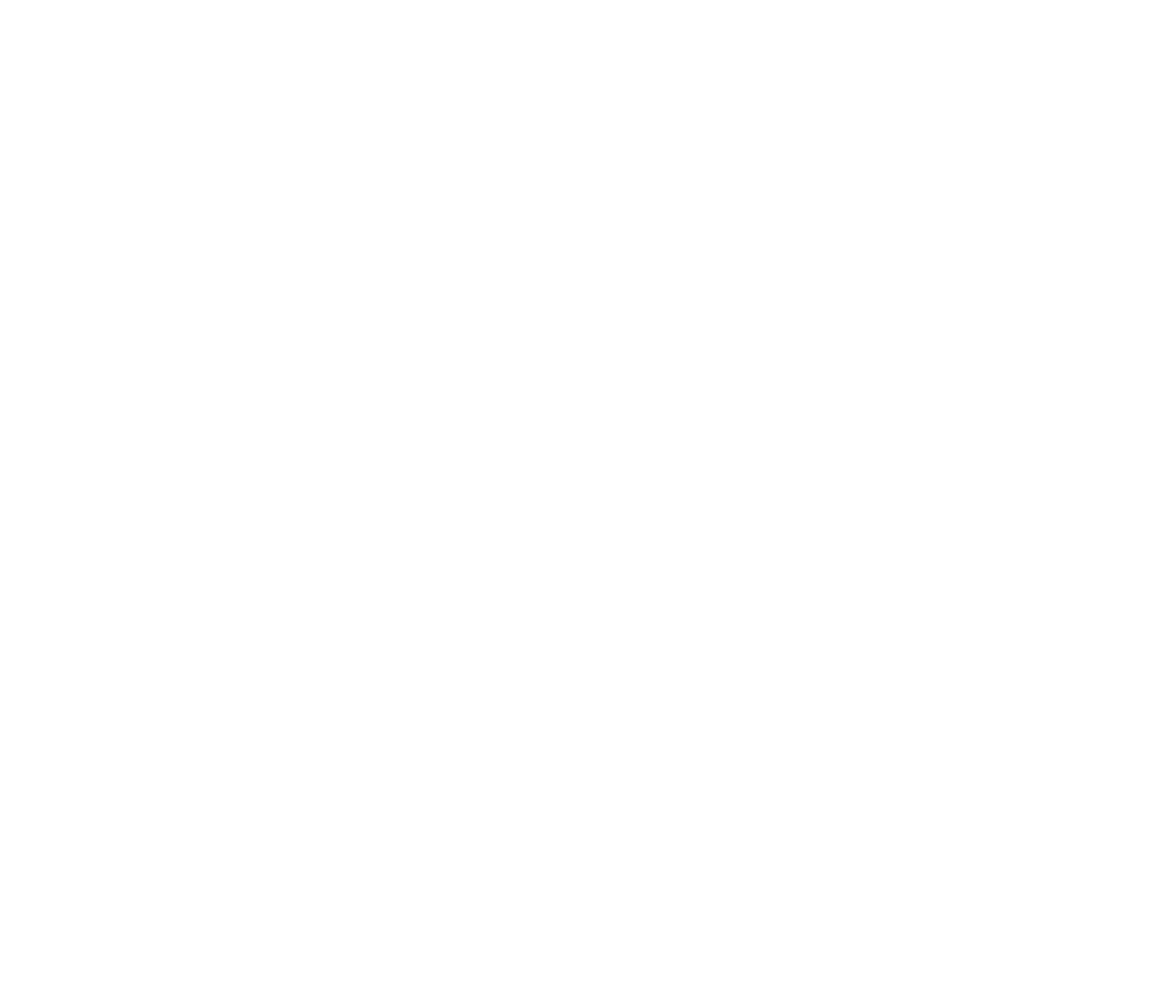
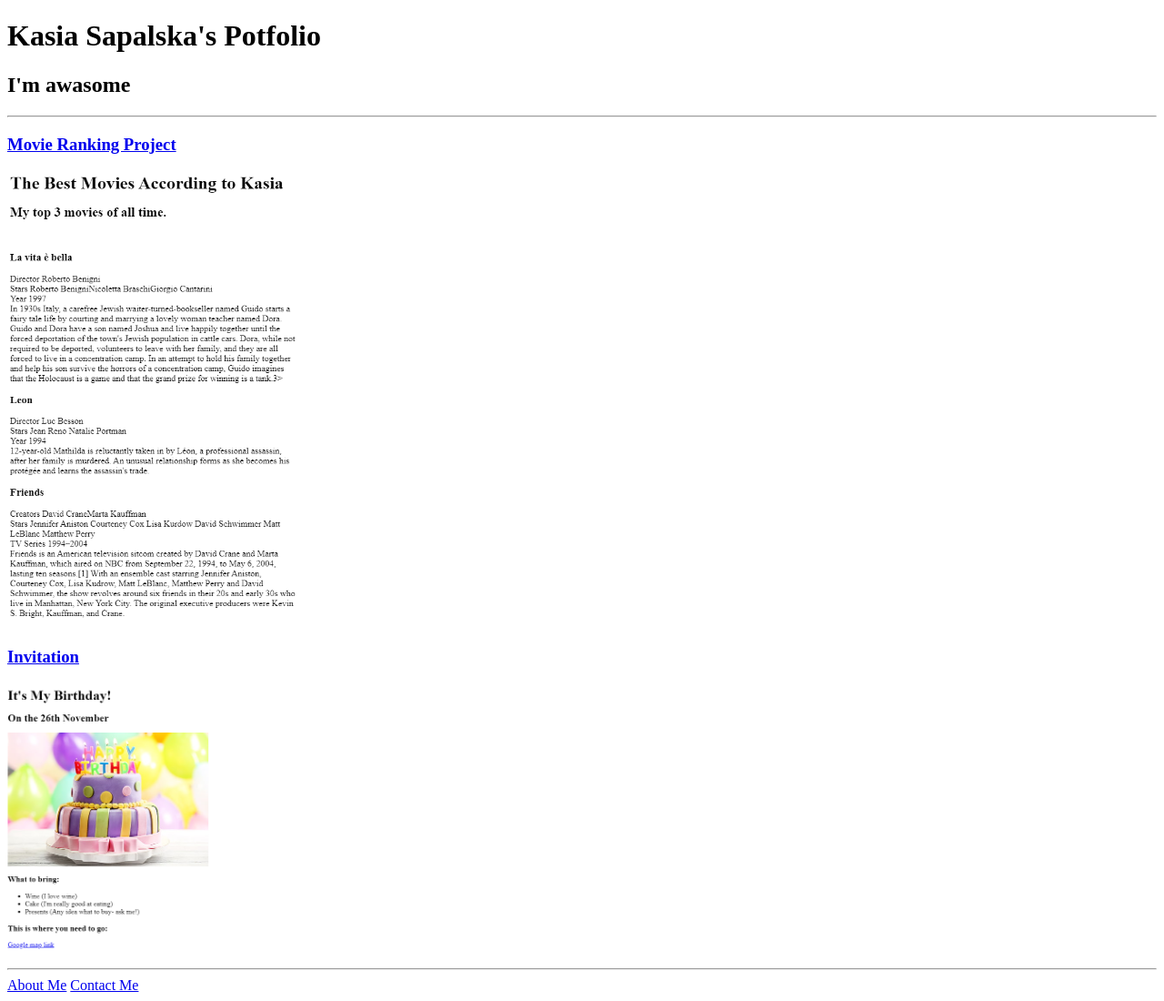
Before and after one commit to KSapalska/html-portfolio, a plain HTML site: page index.html in a window 1280 px wide. Shown: the whole page at 91% size. Before the commit the page ends 800 px from the top, so only its background shows below. Drawn offline with Linux system fonts and the light colour scheme.

Commit message:
Update index.html

```diff
--- a/index.html
+++ b/index.html
@@ -1,15 +1,22 @@
-<!-- TODO 1: Create the HTML Boilerplate -->
+<!DOCTYPE html>
+<html lang="en">
+<head>
+    <meta charset="UTF-8">
+    <meta name="viewport" content="width=device-width, initial-scale=1.0">
+    <title>Kasie Sapalska's Portfolio</title>
+</head>
+<body>
+    <h1>Kasia Sapalska's Potfolio</h1>
+    <h2>I'm awasome</h2>
+    <hr/>
+<h3><a href="./public/movie-ranking.html"  >Movie Ranking Project</a></h3>
+<img src="./assets/images/ranking.png" alt="movie ranking pproject" height="500"/>
+<h3><a href="./public/birthday-invite.html"  >Invitation</a></h3>
+<img src="./assets/images/birthday.png" alt="invitation" height="300"/>
+<hr />
+  <a href="./public/about.html">About Me</a>
+  <a href="./public/contact.html">Contact Me</a>
 
-<!-- TODO 2: Add Your previous projects' HTML into the public folder -->
 
-<!-- TODO 3: Take screenshots of your project previews and add the images to the images folder -->
-
-<!-- TODO 4: Add titles/subtitles etc. -->
-
-<!-- TODO 5: Add a link to the project pages -->
-
-<!-- TODO 6: Add images to show the project previews
-HINT for TODO 6: You can use the height attribute set to 200 to make the image smaller:
-https://developer.mozilla.org/en-US/docs/Web/HTML/Element/img#attr-height -->
-
-<!-- TODO 7: Add the Contact Me and About Me page links -->
+</body>
+</html>
```
